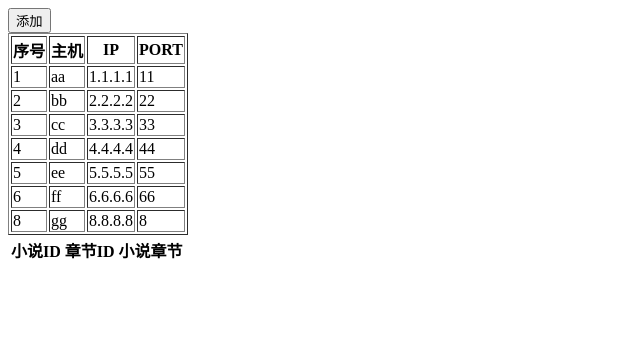
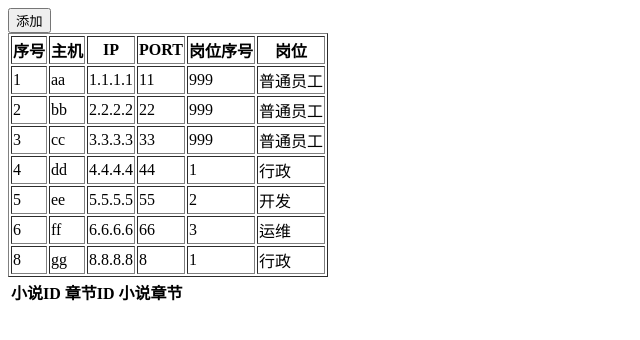
Before and after one commit to firewang/django_xiyilang, a Django app: template templates/novel/host.html in a window 1280 px wide. Shown: the top 340 px of the page, without its empty margins (0-640 px from the left). Run offline with Django 3.2, Linux system fonts and the light colour scheme; the template is opened without the code that fills it: values that come from a table or form of the project are taken from there, others are empty; data comes from the database, SQL or seed files in the repository; both versions use the stored data as it was after the commit.

Commit message:
为模态对话框 增加了提交用的表单HTML

```diff
--- a/templates/novel/host.html
+++ b/templates/novel/host.html
@@ -17,6 +17,8 @@
            <th>主机</th>
            <th>IP</th>
            <th>PORT</th>
+           <th>岗位序号</th>
+           <th>岗位</th>
         </tr>
     </thead>
 
@@ -27,6 +29,8 @@
             <td>{{ item.hostname }}</td>
             <td>{{ item.ip }}</td>
             <td>{{ item.port }}</td>
+            <td>{{ item.bi_id }}</td>
+            <td>{{ item.bi.caption }}</td>
     {% endfor %}
         </tr>
     </tbody>
@@ -55,7 +59,25 @@
 </table>
 
 <div class="shade_div hide"></div>
-<div class="add_modal hide"></div>
+<div class="add_modal hide">
+    <div class="group">
+        <input type="text" placeholder="主机名" name="hostname">
+    </div>
+   <div class="group">
+        <input type="text" placeholder="IP地址" name = 'ipname'>
+    </div>
+       <div class="group">
+        <input type="text" placeholder="端口" name="portname">
+    </div>
+    <div class="group">
+        <select>
+            <option>普通员工</option>
+            <option>开发</option>
+            <option>运维</option>
+            <option>行政</option>
+        </select>
+    </div>
+</div>
 
 <script src="{% static 'js/jquery-3.3.1.min.js' %}"></script>
 <script>
```
Also changed, not shown: db.sqlite3.
